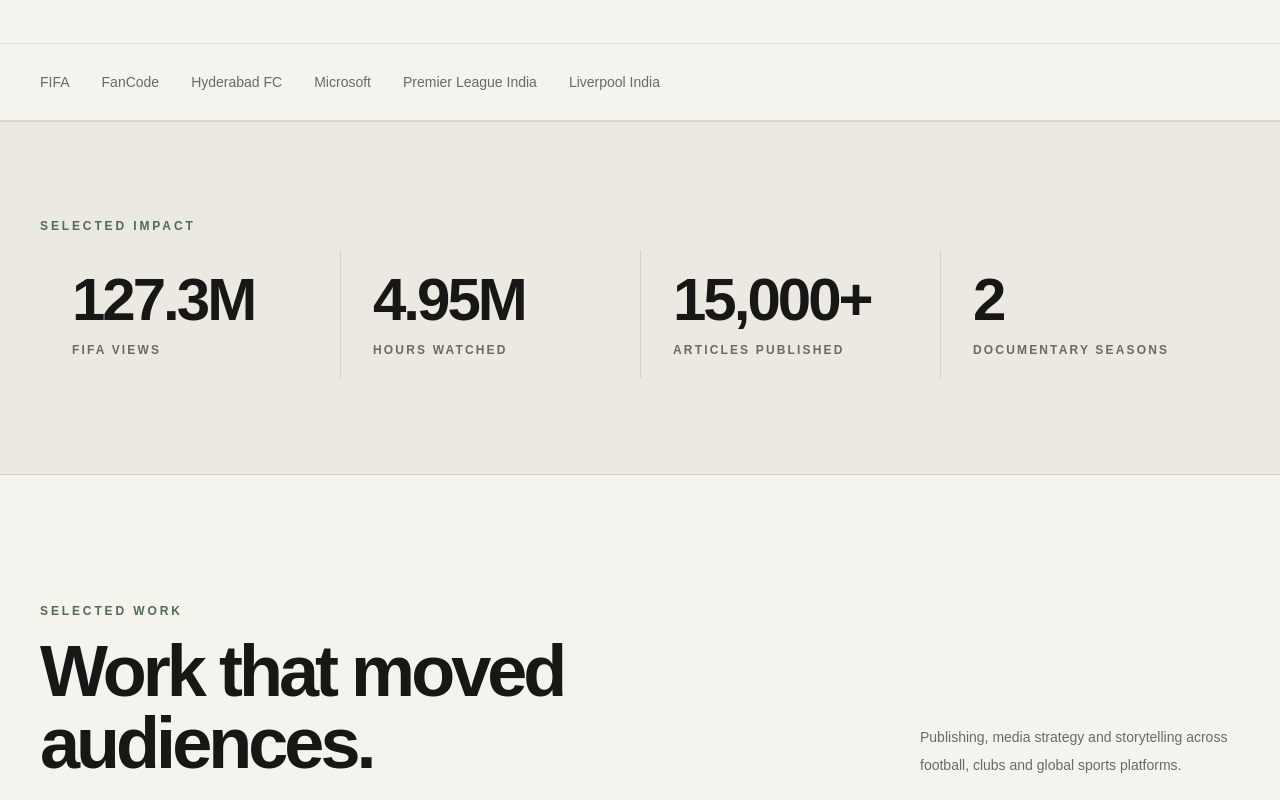
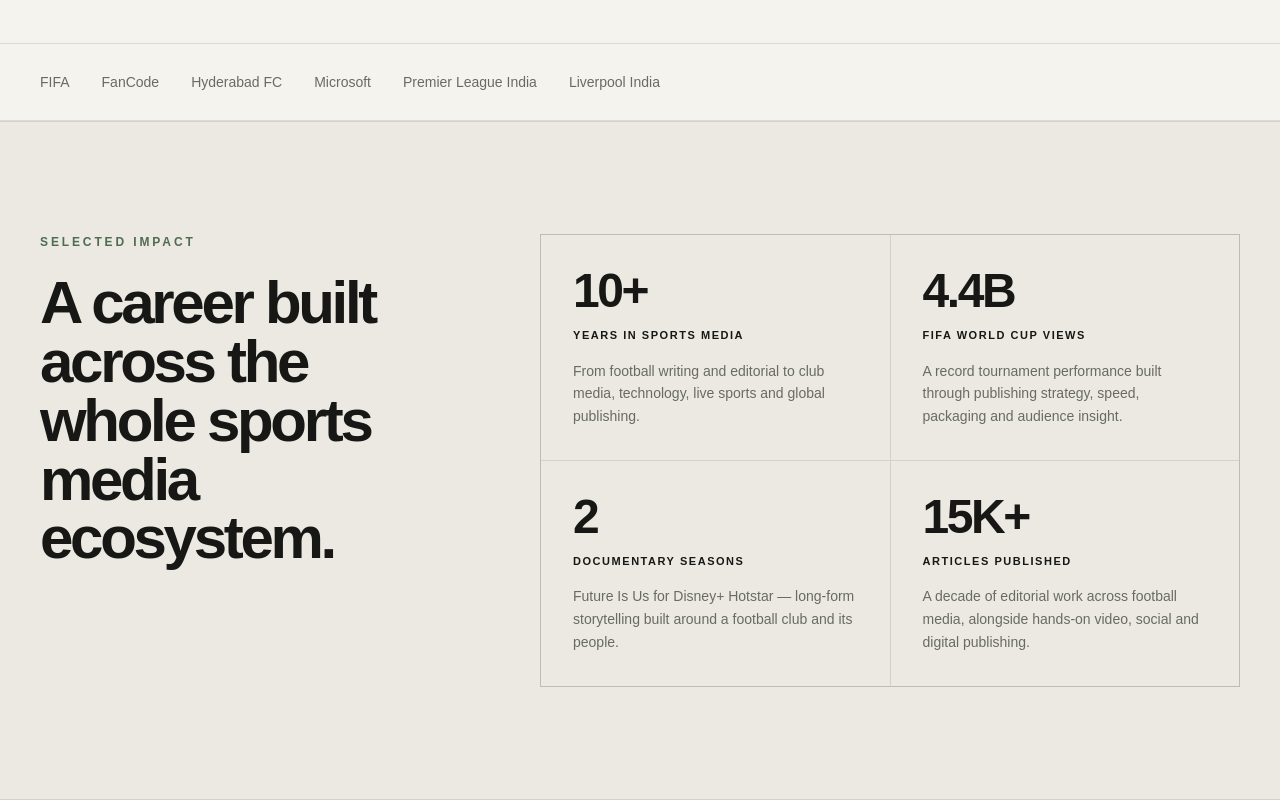
Before and after one commit to AakarshBot/aakars-portfolio-v2, a Next.js app: page / in a window 1280 px wide. Shown: the part 800-1600 px from the top of the page. Built offline with nearby package versions, Linux system fonts and the light colour scheme.

Commit message:
Reframe impact section around breadth of sports media work

```diff
--- a/src/components/Impact.tsx
+++ b/src/components/Impact.tsx
@@ -1,18 +1,49 @@
-import { metrics } from "@/data/portfolio";
 import { SectionLabel } from "./SectionLabel";
+
+const impact = [
+  {
+    value: "10+",
+    label: "Years in sports media",
+    text: "From football writing and editorial to club media, technology, live sports and global publishing.",
+  },
+  {
+    value: "4.4B",
+    label: "FIFA World Cup views",
+    text: "A record tournament performance built through publishing strategy, speed, packaging and audience insight.",
+  },
+  {
+    value: "2",
+    label: "Documentary seasons",
+    text: "Future Is Us for Disney+ Hotstar — long-form storytelling built around a football club and its people.",
+  },
+  {
+    value: "15K+",
+    label: "Articles published",
+    text: "A decade of editorial work across football media, alongside hands-on video, social and digital publishing.",
+  },
+];
 
 export function Impact() {
   return (
     <section id="impact" className="border-y border-black/10 bg-[var(--surface)]">
-      <div className="mx-auto max-w-7xl px-6 py-20 lg:px-10 lg:py-24">
-        <SectionLabel>Selected impact</SectionLabel>
-        <div className="grid grid-cols-2 lg:grid-cols-4">
-          {metrics.map((metric, index) => (
-            <div key={metric.label} className={`py-5 lg:px-8 ${index > 0 ? "lg:border-l lg:border-black/10" : ""}`}>
-              <div className="text-4xl font-semibold tracking-[-0.05em] md:text-6xl">{metric.value}</div>
-              <div className="mt-3 text-xs font-semibold tracking-[0.18em] text-[var(--muted)] uppercase">{metric.label}</div>
-            </div>
-          ))}
+      <div className="mx-auto max-w-7xl px-6 py-20 lg:px-10 lg:py-28">
+        <div className="grid gap-10 lg:grid-cols-[0.75fr_1.25fr] lg:gap-20">
+          <div>
+            <SectionLabel>Selected impact</SectionLabel>
+            <h2 className="mt-6 max-w-md text-4xl font-semibold leading-[0.98] tracking-[-0.055em] md:text-6xl">
+              A career built across the whole sports media ecosystem.
+            </h2>
+          </div>
+
+          <div className="grid gap-px overflow-hidden border border-black/10 bg-black/10 sm:grid-cols-2">
+            {impact.map((item) => (
+              <article key={item.label} className="bg-[var(--surface)] p-7 md:p-8">
+                <div className="text-4xl font-semibold tracking-[-0.05em] md:text-5xl">{item.value}</div>
+                <div className="mt-3 text-[11px] font-semibold uppercase tracking-[0.14em]">{item.label}</div>
+                <p className="mt-4 max-w-sm text-sm leading-relaxed text-[var(--muted)]">{item.text}</p>
+              </article>
+            ))}
+          </div>
         </div>
       </div>
     </section>
```
